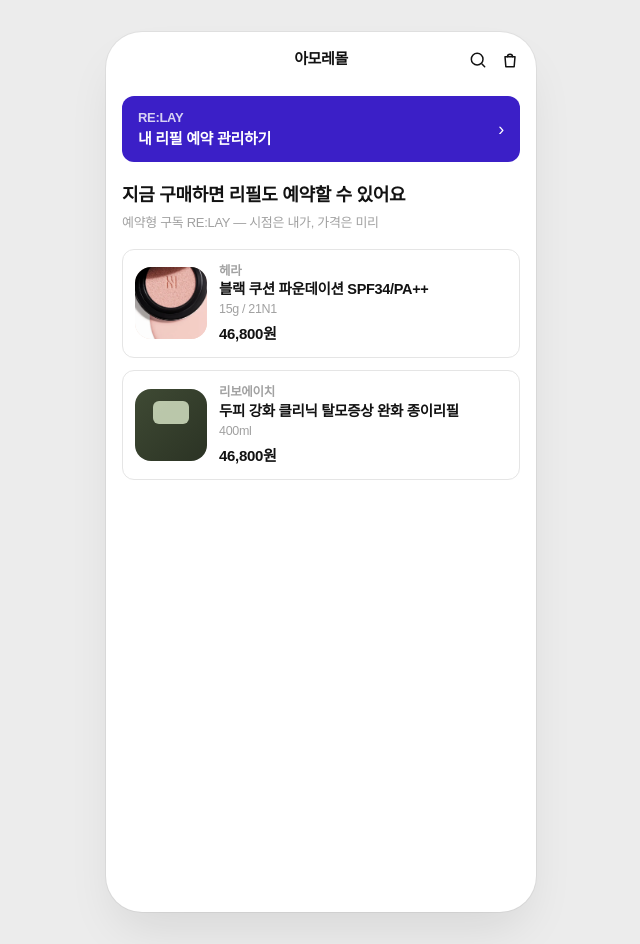
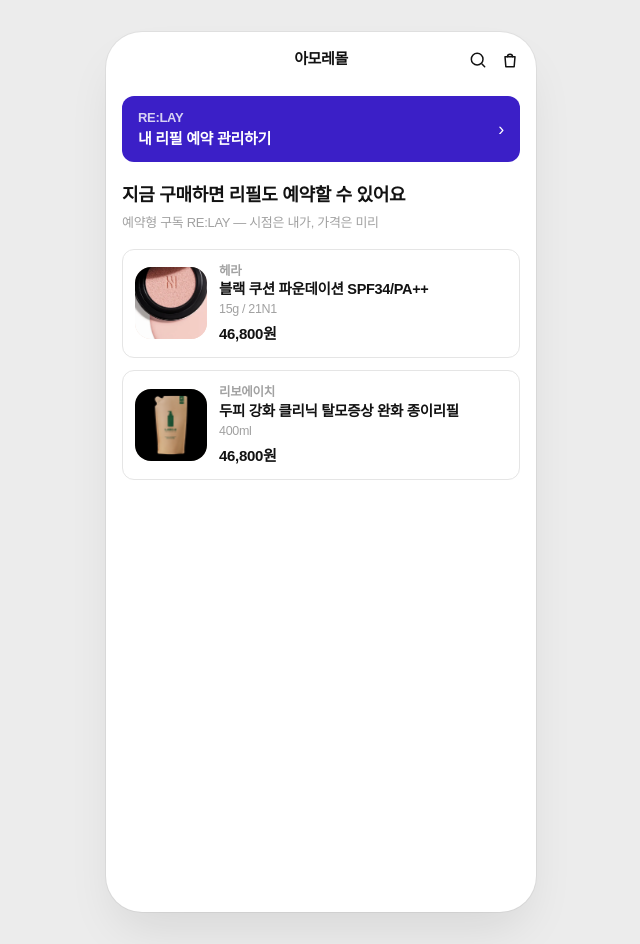
Before and after one commit to clae-dev/relay, a Next.js app: page / in a window 1280 px wide. Shown: the whole page, without its empty margins (319-959 px from the left). Built offline with nearby package versions, Linux system fonts and the light colour scheme; a web font is replaced by a local one.

Commit message:
리보에이치 상품 사진을 실제 제품 이미지로 교체
썸네일/상세 히어로에 쓰이던 초록색 그라데이션 플레이스홀더를 실제 리필 파우치 사진으로 변경

```diff
--- a/src/app/product/[slug]/page.tsx
+++ b/src/app/product/[slug]/page.tsx
@@ -227,10 +227,14 @@
     );
   }
   return (
-    <div className="h-full w-full bg-gradient-to-br from-[#4a5a3e] via-[#3c4a32] to-[#28331f]">
-      <div className="flex h-full w-full items-center justify-center">
-        <div className="h-32 w-24 rounded-2xl bg-[#cfe0b9]/80" />
-      </div>
-    </div>
+    <Image
+      src="/products/libeauche-refill.png"
+      alt="리보에이치 두피 강화 클리닉 리필"
+      fill
+      priority
+      sizes="430px"
+      quality={95}
+      className="object-cover"
+    />
   );
 }
--- a/src/components/ProductThumb.tsx
+++ b/src/components/ProductThumb.tsx
@@ -3,7 +3,7 @@
 
 const TONE_STYLES: Record<ProductTone, string> = {
   cushion: "bg-[#f4dcd2]",
-  scalp: "bg-gradient-to-br from-[#3f4a34] to-[#2b3324]",
+  scalp: "bg-[#f2ede2]",
 };
 
 export function ProductThumb({
@@ -28,14 +28,13 @@
           className="object-cover"
         />
       ) : (
-        <div
-          className="absolute rounded-md bg-[#c9d6b9]/90"
-          style={{
-            width: size * 0.5,
-            height: size * 0.32,
-            top: size * 0.16,
-            left: size * 0.25,
-          }}
+        <Image
+          src="/products/libeauche-refill.png"
+          alt="리보에이치 두피 강화 클리닉 리필"
+          fill
+          sizes={`${size}px`}
+          quality={95}
+          className="object-cover"
         />
       )}
     </div>
```
Also changed, not shown: public/products/libeauche-refill.png (added).
